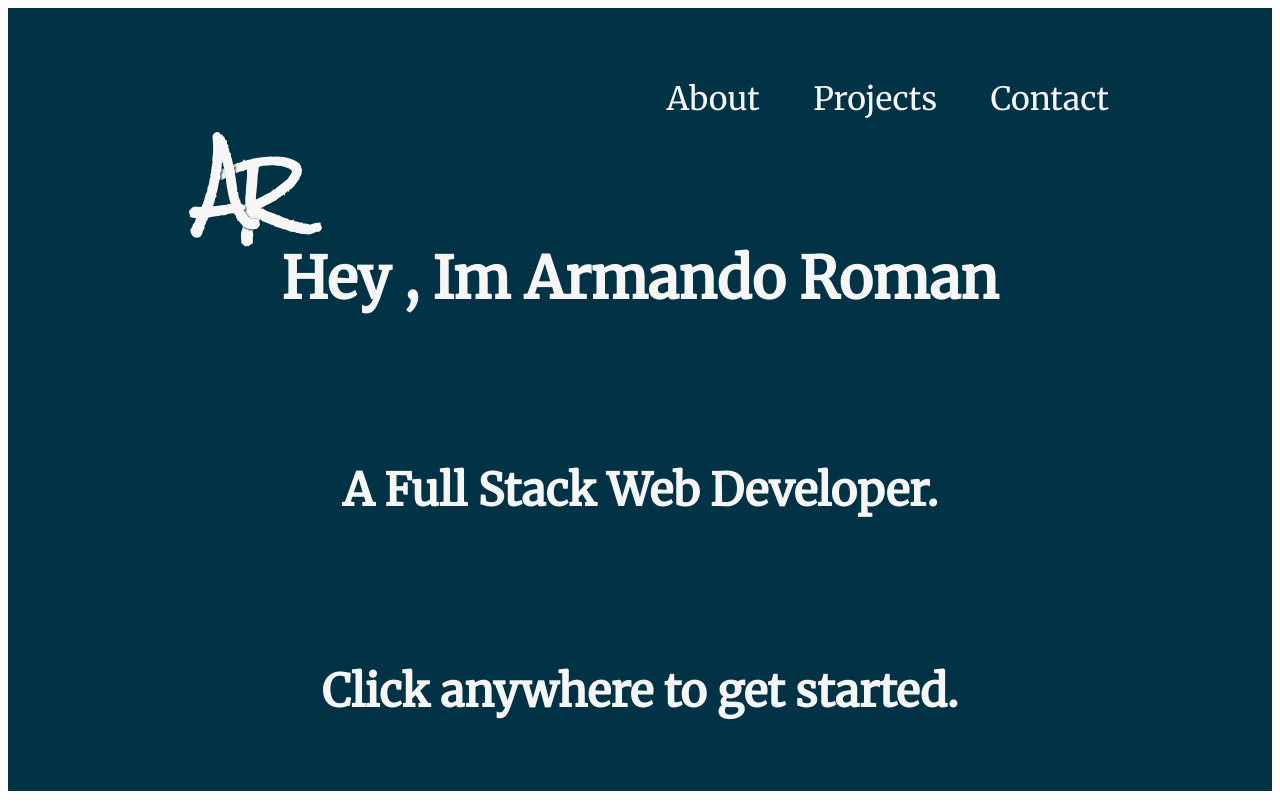
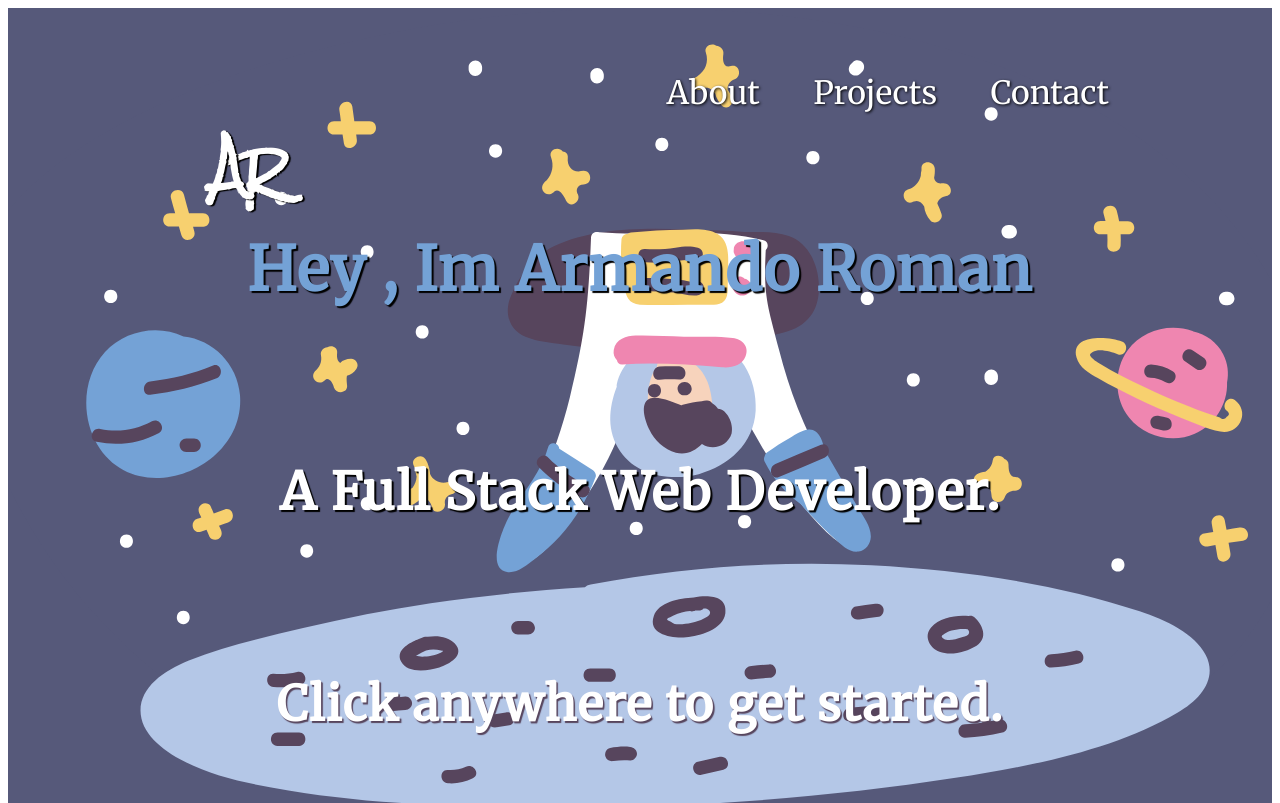
Before and after one commit to armandoroman1016/armando_roman_portfolio, a React (Create React App) app in the folder armando_roman_portfolio/: page / in a window 1280 px wide. Shown: the top 803 px of the page. Built offline with nearby package versions, Linux system fonts and the light colour scheme; a web font is replaced by a local one.

Commit message:
styles changed on landing page

```diff
--- a/armando_roman_portfolio/src/App.js
+++ b/armando_roman_portfolio/src/App.js
@@ -1,12 +1,10 @@
 import React from 'react';
-import NavBar from './components/NavBar'
 import LandingPage from './components/LandingPage'
 import Projects from './components/Projects'
 
 function App() {
   return (
     <div className="App">
-        <NavBar />
         <LandingPage/>
         <Projects/>
     </div>
--- a/armando_roman_portfolio/src/components/LandingPage.js
+++ b/armando_roman_portfolio/src/components/LandingPage.js
@@ -1,6 +1,7 @@
 import React, { useEffect, useRef } from 'react'
 import {TweenMax, Linear, TimelineMax, Bounce, Back, Power4 } from 'gsap';
-
+import background from '../assests/images/background.svg'
+import NavBar from './NavBar'
 
 const LandingPage = props => {
 
@@ -49,12 +50,17 @@ const LandingPage = props => {
     },[])
 
     return(
-        <div className = 'landing-container'>
+        <div className = 'landing-container' style = {{
+            background :
+            `url(${background}) center center` ,
+            backgroundSize : 'cover',
+            backgroundColor: '#56597a'}}>
+            <NavBar/>
             <h1 className = 'name-header hide'
                 ref = { element => {nameHeader = element}}>Hey , Im Armando Roman</h1>
             <h2 className = 'hide'
                 ref = { element => {landingPageRole = element }} >A Full Stack Web Developer.</h2>
-            <h2 className = 'hide'
+            <h2 className = 'hide click-message'
                 ref = { element => {landingPageClickMessage = element}}>Click anywhere to get started.</h2>
         </div>
     )
--- a/armando_roman_portfolio/src/styles/LandingPage.scss
+++ b/armando_roman_portfolio/src/styles/LandingPage.scss
@@ -1,19 +1,31 @@
 @import url('https://fonts.googleapis.com/css?family=Merriweather&display=swap');
 
 .landing-container{
-    height: 77.9vh;
-    background: $primary-color;
+    height: 100vh;
+    background: rgba( 86, 89, 122, .5);
     display: flex;
     flex-direction: column;
     justify-content: space-around;
     align-items: center;
-    color: $background-color;
+    text-shadow: 1px 1px 3px #000000;
     font-family: 'Merriweather', 'Times New Roman', Times, serif;
     .name-header{
-            font-size:3.6rem;
+            font-size:3.8rem;
+            color:#74A2D6;
+            text-shadow: 2px 2px 1px #000000;
+            letter-spacing: 1.3px;
     }
     h2{
-        font-size: 2.8rem;
+        font-size: 3.2rem;
+        color:  #ffffff ;
+        text-shadow: 2px 2px 1px #000000;
+        letter-spacing: 1.5px;
+    }
+    .click-message{
+        font-size: 3rem;
+        color:  #ffffff ;
+        text-shadow: 1.6px 1.6px 1px #57455D;
+        font-weight: 900;
     }
 }
 .hide{
--- a/armando_roman_portfolio/src/styles/nav.scss
+++ b/armando_roman_portfolio/src/styles/nav.scss
@@ -2,9 +2,8 @@
 @import url('https://fonts.googleapis.com/css?family=Cinzel+Decorative|Handlee|Lateef|Marck+Script|Rock+Salt|Merriweather&display=swap');
 
 .nav-bar{
-    height:20vh;
+    height:10vh;
     width: 100%;
-    background: $primary-color;
     display: flex;
     justify-content: space-around;
     align-items: center;
@@ -25,13 +24,13 @@
             margin:0;
             transform: rotate(-2deg);
             transform: translate(-50%, 50%);
-            color:$background-color ;
+            color:#ffffff;
             z-index:1;
-            text-shadow: 1px 1px 2px $primary-color;
+            text-shadow: 2px 1px 1px #000000;
         }
         .first-name:hover{
-                color: darken($background-color, 5%);
-                text-shadow: 1px 1px 5px $secondary-color;
+                color: darken(#ffffff, 5%);
+                text-shadow: 1px 1px 2px #000000;
                 cursor: pointer;
             }
         .last-name{
@@ -40,12 +39,12 @@
             transform: translate(10%,-40%);
             margin-left: 26px;
             z-index: 0;
-            color: $background-color;
-            text-shadow: 1px 1px 2px $primary-color;
+            color:#ffffff ;
+            text-shadow: 2px 1px 1px #000000;
         }
         .last-name:hover{
-            color: darken($background-color, 5%);
-            text-shadow: 1px 1px 5px $secondary-color;
+            color: darken(#ffffff, 5%);
+            text-shadow: 1px 1px 2px #000000;
             cursor: pointer;
         }
     }
@@ -55,16 +54,15 @@
         display: flex;
         justify-content: space-between;
         align-items: center;
-        color : $background-color;
+        color : #ffffff ;
         font-size: 2rem;
         list-style: none;
         margin-bottom: 10px;
         font-family: 'Merriweather', 'Times New Roman', Times, serif;
         margin-right:20px;
+        cursor: pointer;
         :hover{
-                color:$background-color;
-                text-shadow: 1px 1px 2px $shadow-color;
-                cursor: pointer;
+                font-size: 2.2rem;
             }
 }
 }
```
Also changed, not shown: armando_roman_portfolio/src/assests/images/background.svg (added).
